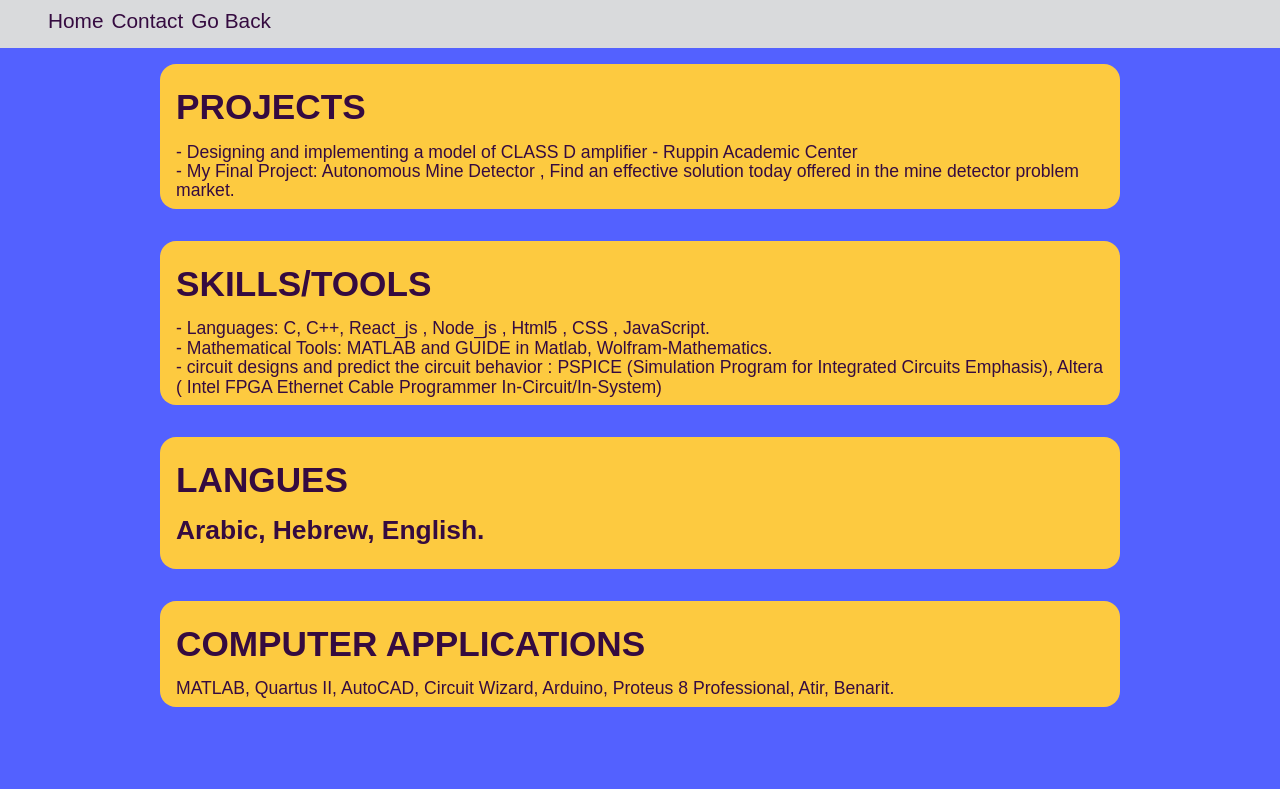
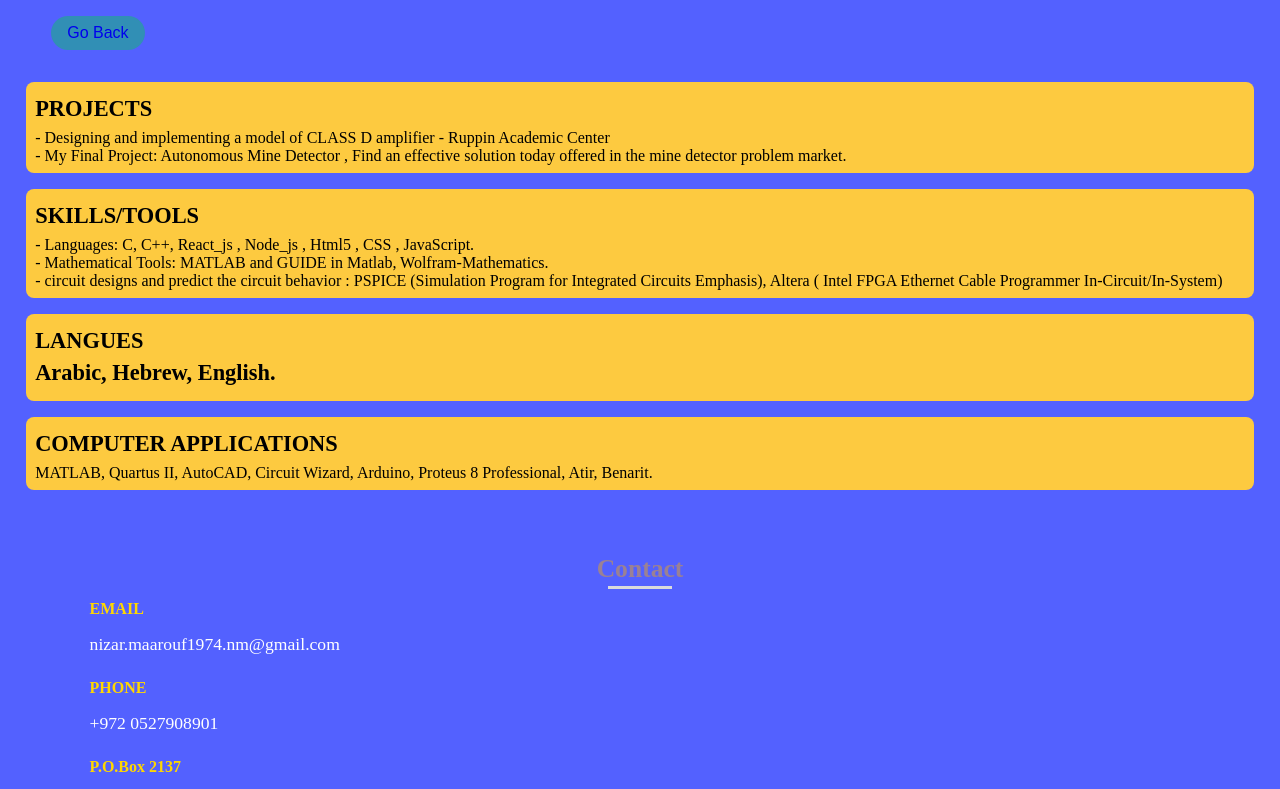
Before and after one commit to NizarMaarouf/My-Prefil-CV, a website: page Pages/Skills_Projects/Skills.html in a window 1280 px wide. Shown: the top 789 px of the page. Drawn offline with nearby package versions, Linux system fonts and the light colour scheme.

Commit message:
share code on github-NIZAR

```diff
--- a/Pages/Resume/resume.css
+++ b/Pages/Resume/resume.css
@@ -1,3 +1,5 @@
+/*===== GOOGLE FONTS =====*/
+
 
 /*===== VARIABLES CSS =====*/:root
 {
@@ -25,16 +27,10 @@
    --normal-font-size: 1.1rem;
    --small-font-size: 0.813rem;
  }
-    @media screen and(min-width: 768px){:root {
-      --big-font-size: 10.5rem;
-      --h2-font-size: 2rem;
-      --normal-font-size: 1rem;
-      --small-font-size: 0.875rem;
-    }
 a.nav__link {
    font-size: 1.6rem;
 }
-    }/*===== Margins =====*/:root
+/*===== Margins =====*/:root
 {
  --mb-1: 0.5rem;
 --mb-2: 1rem;
@@ -46,159 +42,130 @@
  }
 
       /*===== BASE =====*/
-      *,
-      ::before,
-      ::after {
+* {
   box-sizing: border-box;
  }
 html {
-        background-color: #5361FF;
+background-color : #5361FF;
+
    scroll-behavior: smooth;
 }
  body {
-        margin: 0 auto;
-        font-family: var(--body-font);
-        font-size: var(--normal-font-size);
-        font-weight: var(--font-medium);
-        color: var(--text-color1);
-        background-color: #5361FF;
-        line-height: 1.1;
-      }
-      h1,
-      h2,
-      p {
-        margin: 1rem 0;
+  margin:0;
+  padding:0;
 }
 ul {
+  display: fixed;
    margin: 0;
    padding: 0;
    list-style: none;
  }
 a {
   text-decoration: none;
-        color: var(--text-color);
 }
-      /*===== CLASS CSS ===== */
-      .section {
+.section{
     padding: 3rem 0;
 }
-      .section-title {
+.section-title{
     position: relative;
     font-size: var(--h2-font-size);
     color: var(--dark-color);
-        margin: var(--mb-4) 0;
+    margin:0;
    text-align: center;
 }
-      .section-title::after {
+.section-title::after{
     position: absolute;
     content: "";
-        width: 32px;
-        height: 0.18rem;
+    width: 4rem;
+    height: 0.2rem;
     left: 0;
     right: 0;
     margin: auto;
     top: 2rem;
     background-color: var(--first-color);
 }
-      .l-header {
-
-        width: 100%;
-        position: fixed;
-        top: 0;
-        z-index: var(--z-fixed);
-        background-color: var(--first-color);
+button {
+  border: none;
+  padding: 0.5rem 1rem;
+  text-align: center;
+  text-decoration: none;
+  display: inline-block;
+  font-size: 1.4rem;
+  margin: 1rem 4vw;
+  transition-duration: 0.4s;
+  cursor: pointer;
+  border-radius: 2rem;
+  background-color:#318fb5;
 }
 
-      /*===== LAYOUT =====*/
-      .bd-grid {
-        max-width: 1024px;
-        display: grid;
-        grid-template-columns: 100%;
-        grid-column-gap: 2rem;
-        width: calc(100% - 2rem);
-        margin-left: var(--mb-2);
-        margin-right: var(--mb-2);
+button:hover {
+  background-color: #1b262c;
 }
-      .nav {
-        padding: 0.6rem 1.5rem;
-        height: calc(var(--header-height));
-      }
-      .nav__list {
-        font-size:1rem;
-        display: flex;
-      }
-      .nav__item {
-        margin-left: var(--mb-2);
-        margin-bottom: 0;
-      }
-      .nav__toggle {
-        display: none;
-      }
-      .nav__link {
-         font-size:1.3rem;
-        color: var(--text-color1);
-      }
-      .nav__link:hover {
-        color: var(--text-color1);
-      }
-      .active::after {
-        background-color: var(--text-color1);
-      }
-
-
     /* ===== CONTACT =====*/
 .contact__container {
-  margin: 0 18vw;
+  margin: 0 7vw;
   row-gap: 2rem;
 }
 .contact__subtitle {
-        font-size: var(--normal-font-size);
+  font-size: var(--font-medium);
   color: var(--home-title-color);
       }
 .contact__text {
   color: var(--text-color2);
   display: inline-block;
   margin-bottom: var(--mb-1);
+  font-size: var(--normal-font-size);
+}
+.container {
+position: relative;
+text-align:left ;
+background-color: var(--white-color);
+border-radius: 0.5rem;
+margin: 1rem 2vw;
+padding: 0.5rem 0.6rem;
+width: 96%;
 }
 .container1 {
 position: relative;
 text-align:left ;
 background-color: var(--white-color);
-border-radius: 2rem;
-margin: 0 auto;
-margin-top: 4rem;
-padding: 0.1rem 1rem;
-width: 75%;
-
+border-radius: 0.5rem;
+margin: 1rem 2vw;
+padding: 0.5rem 0.6rem;
+width: 96%;
 }
 .container2 {
 position: relative;
 text-align:left ;
 background-color: var(--white-color);
-border-radius: 2rem;
-margin: 2rem auto;
-padding: 0.1rem 1rem;
-width: 75%;
+border-radius: 0.5rem;
+margin: 1rem 2vw;
+padding: 0.5rem 0.6rem;
+width: 96%;
 }
 .container3 {
 position: relative;
 text-align:left ;
 background-color: var(--white-color);
-border-radius: 1rem;
-margin: 2rem auto;
-padding: 0.4rem 1rem;
-width: 75%;
+border-radius: 0.5rem;
+margin: 1rem 2vw;
+padding: 0.5rem 0.6rem;
+width: 96%;
 }
-
 .about__social-icon {
     position: relative;
-    left: 18vw;
-    bottom: 1rem;
-    font-size: 1.8rem;
-    margin: 0 var(--mb-1);
+    left: 5vw;
+    bottom: 2rem;
+    font-size: 1.6rem;
+    margin: 0 var(--mb-2);
     color: var(--home-title-color);
 }
 #contact.contact.section {
   height: 20%;
 
 }
+
+h1, h2{
+  font-size: 1.4rem;
+  margin: 0.4rem 0;
+}
--- a/Pages/Skills_Projects/Skills.html
+++ b/Pages/Skills_Projects/Skills.html
@@ -11,32 +11,9 @@
   <title>Skills</title>
 </head>
 <body>
- <main class="l-main">
-            <!--===== HOME =====-->
-            <section class="home" id="home">
-                <div class="home__container bd-grid">
-                </div>
-            </section>
-  <!--===== HEADER =====-->
 
-       <header class="l-header">
 
-            <nav class="nav bd-grid">
-
-                <div class="nav__menu">
-                    <ul class="nav__list">
-                        <li class="nav__item"><a href="#home" class="nav__link active">Home</a></li>
-                        <li class="nav__item"><a href="#contact" class="nav__link">Contact</a></li>
-                        <li class="nav__item"><a href="../../index.html" class="nav__link">Go Back</a></li>
-                    </ul>
-                </div>
-
-                <div class="nav__toggle" id="nav-toggle">
-                    <i class='bx bx-menu'></i>
-                </div>
-            </nav>
-        </header>
-
+   <button><a class="btn" href="../../index.html" >Go Back</a></button>
 
 <div class="container">
 
--- a/Pages/Skills_Projects/skils_project.css
+++ b/Pages/Skills_Projects/skils_project.css
@@ -27,16 +27,10 @@
    --normal-font-size: 1.1rem;
    --small-font-size: 0.813rem;
  }
-    @media screen and(min-width: 768px){:root {
-      --big-font-size: 10.5rem;
-      --h2-font-size: 2rem;
-      --normal-font-size: 1rem;
-      --small-font-size: 0.875rem;
-    }
 a.nav__link {
    font-size: 1.6rem;
 }
-    }/*===== Margins =====*/:root
+/*===== Margins =====*/:root
 {
  --mb-1: 0.5rem;
 --mb-2: 1rem;
@@ -48,167 +42,130 @@
  }
 
       /*===== BASE =====*/
-      *,
-      ::before,
-      ::after {
+* {
   box-sizing: border-box;
  }
 html {
-        background-color: #5361FF;
+background-color : #5361FF;
+
    scroll-behavior: smooth;
 }
  body {
-        margin: 0 auto;
-        font-family: var(--body-font);
-        font-size: var(--normal-font-size);
-        font-weight: var(--font-medium);
-        color: var(--text-color1);
-        background-color: #5361FF;
-        line-height: 1.1;
-      }
-      h1,
-      h2,
-      p {
-        margin: 1rem 0;
+  margin:0;
+  padding:0;
 }
 ul {
+  display: fixed;
    margin: 0;
    padding: 0;
    list-style: none;
  }
 a {
   text-decoration: none;
-        color: var(--text-color);
 }
-      /*===== CLASS CSS ===== */
-      .section {
+.section{
     padding: 3rem 0;
 }
-      .section-title {
+.section-title{
     position: relative;
     font-size: var(--h2-font-size);
     color: var(--dark-color);
-        margin: var(--mb-4) 0;
+    margin:0;
    text-align: center;
 }
-      .section-title::after {
+.section-title::after{
     position: absolute;
     content: "";
-        width: 32px;
-        height: 0.18rem;
+    width: 4rem;
+    height: 0.2rem;
     left: 0;
     right: 0;
     margin: auto;
     top: 2rem;
     background-color: var(--first-color);
 }
-      .l-header {
-
-        width: 100%;
-        position: fixed;
-        top: 0;
-        z-index: var(--z-fixed);
-        background-color: var(--first-color);
+button {
+  border: none;
+  padding: 0.5rem 1rem;
+  text-align: center;
+  text-decoration: none;
+  display: inline-block;
+  font-size: 1rem;
+  margin: 1rem 4vw;
+  transition-duration: 0.4s;
+  cursor: pointer;
+  border-radius: 2rem;
+  background-color:#318fb5;
 }
 
-      /*===== LAYOUT =====*/
-      .bd-grid {
-        max-width: 1024px;
-        display: grid;
-        grid-template-columns: 100%;
-        grid-column-gap: 2rem;
-        width: calc(100% - 2rem);
-        margin-left: var(--mb-2);
-        margin-right: var(--mb-2);
+button:hover {
+  background-color: #1b262c;
 }
-      .nav {
-        padding: 0.6rem 1.5rem;
-        height: calc(var(--header-height));
-      }
-      .nav__list {
-        font-size:1rem;
-        display: flex;
-      }
-      .nav__item {
-        margin-left: var(--mb-1);
-        margin-bottom: 0;
-      }
-      .nav__toggle {
-        display: none;
-      }
-      .nav__link {
-         font-size:1.3rem;
-        color: var(--text-color1);
-      }
-      .nav__link:hover {
-        color: var(--text-color1);
-      }
-      .active::after {
-        background-color: var(--text-color1);
-      }
-
-
     /* ===== CONTACT =====*/
 .contact__container {
-  margin: 0 12vw;
+  margin: 0 7vw;
   row-gap: 2rem;
 }
 .contact__subtitle {
-        font-size: var(--normal-font-size);
+  font-size: var(--font-medium);
   color: var(--home-title-color);
       }
 .contact__text {
   color: var(--text-color2);
   display: inline-block;
   margin-bottom: var(--mb-1);
+  font-size: var(--normal-font-size);
 }
 .container {
 position: relative;
 text-align:left ;
 background-color: var(--white-color);
-border-radius: 1rem;
-margin: 0 auto;
-margin-top: 4rem;
-padding: 0.5rem 1rem;
-width: 75%;
+border-radius: 0.5rem;
+margin: 1rem 2vw;
+padding: 0.5rem 0.6rem;
+width: 96%;
 }
 .container1 {
 position: relative;
 text-align:left ;
 background-color: var(--white-color);
-border-radius: 1rem;
-margin: 2rem auto;
-padding: 0.5rem 1rem;
-width: 75%;
+border-radius: 0.5rem;
+margin: 1rem 2vw;
+padding: 0.5rem 0.6rem;
+width: 96%;
 }
 .container2 {
 position: relative;
 text-align:left ;
 background-color: var(--white-color);
-border-radius: 1rem;
-margin: 2rem auto;
-padding: 0.5rem 1rem;
-width: 75%;
+border-radius: 0.5rem;
+margin: 1rem 2vw;
+padding: 0.5rem 0.6rem;
+width: 96%;
 }
 .container3 {
 position: relative;
 text-align:left ;
 background-color: var(--white-color);
-border-radius: 1rem;
-margin: 2rem auto;
-padding: 0.5rem 1rem;
-width: 75%;
+border-radius: 0.5rem;
+margin: 1rem 2vw;
+padding: 0.5rem 0.6rem;
+width: 96%;
 }
-
 .about__social-icon {
     position: relative;
-    left: 18vw;
-    bottom: 1rem;
-    font-size: 1.8rem;
-    margin: 0 var(--mb-1);
+    left: 6vw;
+    bottom: 2rem;
+    font-size: 1.6rem;
+    margin: 0 var(--mb-2);
     color: var(--home-title-color);
 }
 #contact.contact.section {
   height: 20%;
 
 }
+
+h1, h2{
+  font-size: 1.4rem;
+  margin: 0.4rem 0;
+}
--- a/assets/css/styles.css
+++ b/assets/css/styles.css
@@ -3,7 +3,7 @@
 
 /*===== VARIABLES CSS =====*/
 :root{
-    --header-height: 4rem;
+    --header-height: 5rem;
     --font-medium: 500;
 }
 
@@ -142,9 +142,9 @@ img{
     justify-content: space-between;
     align-items: center;
 }
-@media screen and (max-width: 768px){
+@media screen and (max-width: 800px){
 .nav__menu{
-     position: fixed;
+    position: fixed;
     top: var(--header-height);
     right: -100%;
     width: 50%;
@@ -152,28 +152,32 @@ img{
      padding: 2rem;
      /* background-color: rgba(255,255,255,.3); */
     transition: .5s;
-    /* backdrop-filter: blur(10px); */
+    backdrop-filter: blur(10px);
     }
 }
 .nav__item{
+    position: relative;
+    left:1.5rem;
+    top:0.5rem;
+    font-size: 1.4rem;
     cursor: pointer;
-    margin-bottom: var(--mb-4);
 }
 .nav__link{
     cursor: pointer;
     position: relative;
-    color: var(--text-color);
+    color: var(--text-color1);
 }
 .nav__link:hover{
     cursor: pointer;
     color: var(--first-color);
 }
 .nav__logo{
+    font-size: 1.2rem;
     color: var(--white-color);
 }
 .nav__toggle{
     color: var(--white-color);
-    font-size: 1.5rem;
+    font-size: 1.8rem;
     cursor: pointer;
 }
 
@@ -187,7 +191,7 @@ img{
     position: absolute;
     content: "";
     width: 100%;
-    height: .18rem;
+    height: 0.2rem;
     left: 0;
     top: 2rem;
     background-color: var(--first-color);
@@ -196,7 +200,7 @@ img{
 /*===== HOME =====*/
 .home{
     position: relative;
-    background-color: var(--first-color);
+    background-color: var(--dark-color);
     overflow: hidden;
 }
 .home__container{
@@ -215,11 +219,6 @@ img{
 .home__scroll{
     align-self: flex-end;
     padding-bottom: var(--mb-4);
-}
-.home__scroll-link{
-    writing-mode: vertical-lr;
-    transform: rotate(-180deg);
-    color: var(--white-color);
 }
 .home__img{
     position: absolute;
@@ -247,7 +246,7 @@ img{
 }
 .about__subtitle{
     font-size: var(--h2-font-size);
-    color: var(--body-bg);
+    color: var(--first-color);
     margin-bottom: var(--mb-1);
 }
 .about__text{
@@ -269,10 +268,11 @@ img{
 .skills__container{
     row-gap: 2rem;
 }
-.skills__subtitle{
-    font-size: var(--h2-font-size);
-    color: var(--nav-link-color);
-    margin-bottom: var(--mb-1);
+.skills__subtitle ,h3.skills__subtitle{
+    font-size: 1.1rem;
+    width: 100%;
+    color: var(--body-color1);
+    margin-bottom: var(--mb-3);
 }
 .skills__name{
     display: inline-block;
@@ -294,7 +294,7 @@ img{
 
 /* ===== PORTFOLIO =====*/
 .portfolio{
-    background-color: var(--white-color);
+    background-color: var(--home-title-color);
 }
 .portfolio__container{
     justify-items: center;
@@ -369,28 +369,31 @@ img{
 
 /* ===== FOOTER=====*/
 .footer{
-    background-color: var(--dark-color);
+    color:#aaa;
+    background-color: var(--first-color);
 }
 .footer__container{
     row-gap: 2rem;
 }
 .footer__title{
     font-size: var(--normal-font-size);
-    color: var(--white-color);
-    margin-bottom: var(--mb-2);
+    color: var(--text-color1);
+    margin-bottom: var(--mb-1);
 }
 .footer__link{
-    padding: .25rem 0;
+    font-size:0.9rem;
+    color: var(--nav-link-color);
 }
 .footer__link:hover{
-    color: var(--first-color);
+    color: var(--home-title-color);
 }
 .footer__social{
+    color: var(--body-bg);
     font-size: 1.4rem;
     margin-right: var(--mb-1);
 }
 .footer__social:hover{
-    color: var(--first-color);
+    color: var(--nav-link-color);
 }
 
 /* ===== MEDIA QUERIES =====*/
@@ -406,9 +409,21 @@ img{
 }
 .home__title{
     position: relative;
-    font-size:5rem;
-    top:-1rem;
+    font-size:4.5rem;
+    top:0.1rem;
+    line-height: 4.5rem;
 }
+.nav__item{
+    font-size:1rem;
+     margin-left: var(--mb-4);
+     margin-bottom: 1rem;
+ }
+
+.nav__link{
+     color: var(--text-color1);
+}
+
+
 }
 
 @media screen and (min-width: 768px){
@@ -461,14 +476,15 @@ body{
      row-gap: 0;
  }
 .home__img{
-     height: 92%;
-     width: 30%;
-     right: 15%;
+     height: 90%;
+     width: 40%;
+     right: 2%;
 }
 .home__title{
     position: relative;
-    font-size:12rem;
-    top:15rem;
+    font-size:10rem;
+    top:18rem;
+    line-height:10rem;
 }
 
 .about__container{
@@ -519,25 +535,25 @@ body{
 
 /* For tall screens on mobiles y desktop*/
 @media screen and (min-height: 1025px) {
-/* .home__container {
-    height: 100vh;
-} */
+.home__container {
+    height: 85vh;
+}
 .home__img {
-     width: 30%;
-    height: 85%;
+     width: 45%;
+    height: 90%;
      right: 5%;
  }
 .home__title{
     position: relative;
-    font-size:10rem;
-    top:4rem;
+    font-size:12rem;
+    top:25rem;
+    line-height:12rem;
 }
 }
 
-
 /* skills section styling */
 .skills{
-    background-color: var(--skills-color);
+    background-color: var(--first-color);
     padding:5rem 4rem;
 
 }
@@ -545,7 +561,7 @@ h2{
     color: var(--text-color1);
     text-align: center;
     font-size: 1.6rem;
-    margin: 1rem 0;
+    margin: 0.5rem 0;
     padding: 0 0.2rem;
 }
 .skills-content .bars {
@@ -554,7 +570,7 @@ h2{
 .info {
    color: var(--text-color1);
   display: flex;
-  margin-bottom: 0.5rem;
+  margin: 0.5rem 0;
   align-items: center;
   justify-content: space-between;
 }
@@ -567,6 +583,8 @@ h2{
   width: 100%;
   background: lightgrey;
   position: relative;
+   border-bottom-right-radius: 2rem;
+  border-top-right-radius: 2rem;
 }
 .right .line::before {
   content: "";
@@ -574,7 +592,9 @@ h2{
   height: 100%;
   left: 0rem;
   top: 0;
-  background: #ff8303;
+  background: var(--skills-text);
+  border-bottom-right-radius: 2rem;
+  border-top-right-radius: 2rem;
 
 }
 .skills-content .right .html::before {
--- a/assets/js/index.js
+++ b/assets/js/index.js
@@ -30,7 +30,7 @@ function scrollActive() {
 
   sections.forEach((current) => {
     const sectionHeight = current.offsetHeight;
-    const sectionTop = current.offsetTop - 70;
+    const sectionTop = current.offsetTop - 65;
 
     sectionId = current.getAttribute("id");
 
```
Also changed, not shown: Pages/My Life/MyLife.html (+1 -1 lines), Pages/Resume/Resume.html (+1 -25 lines), index.html (+1 -4 lines). Lines whose indentation alone changed are shown as unchanged.
